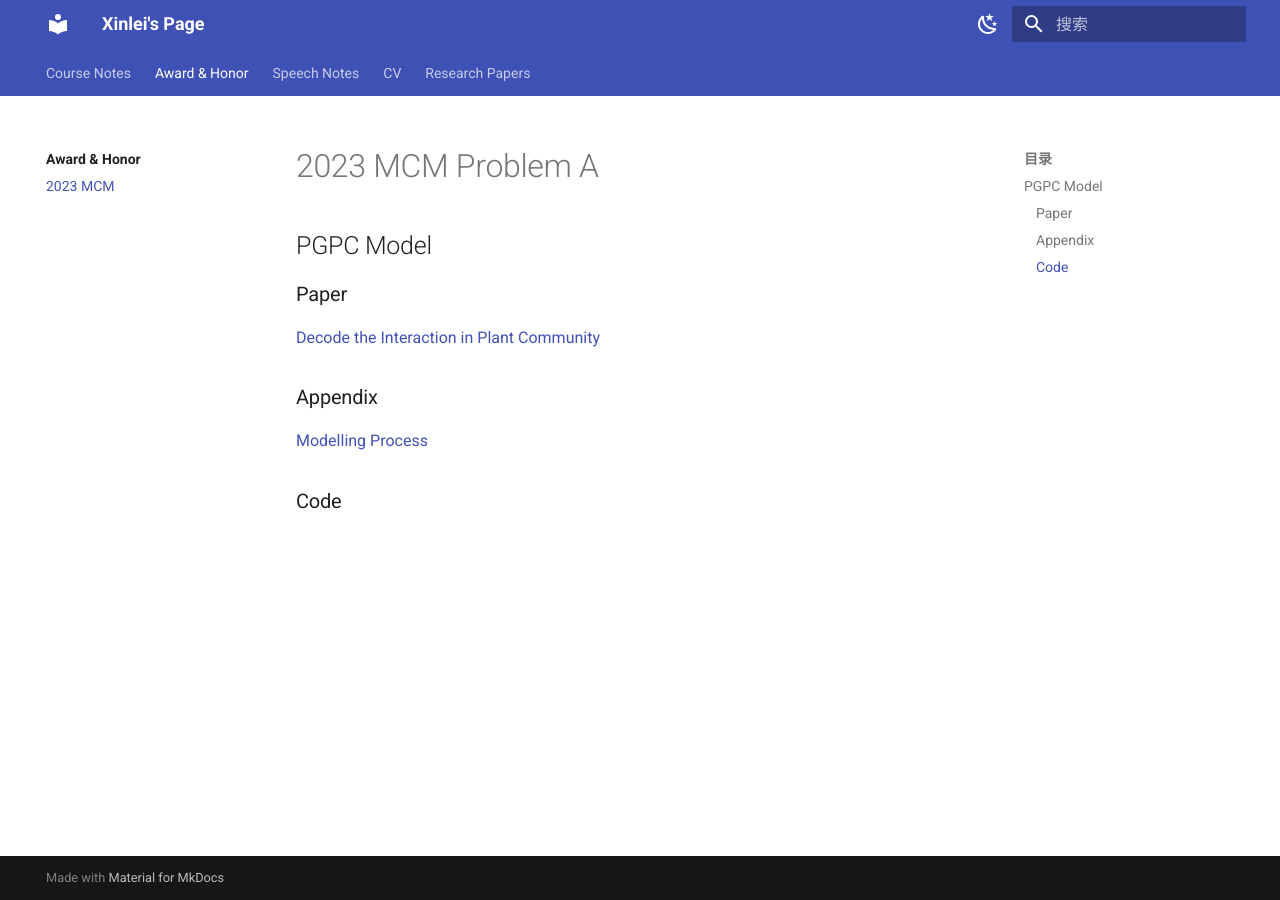
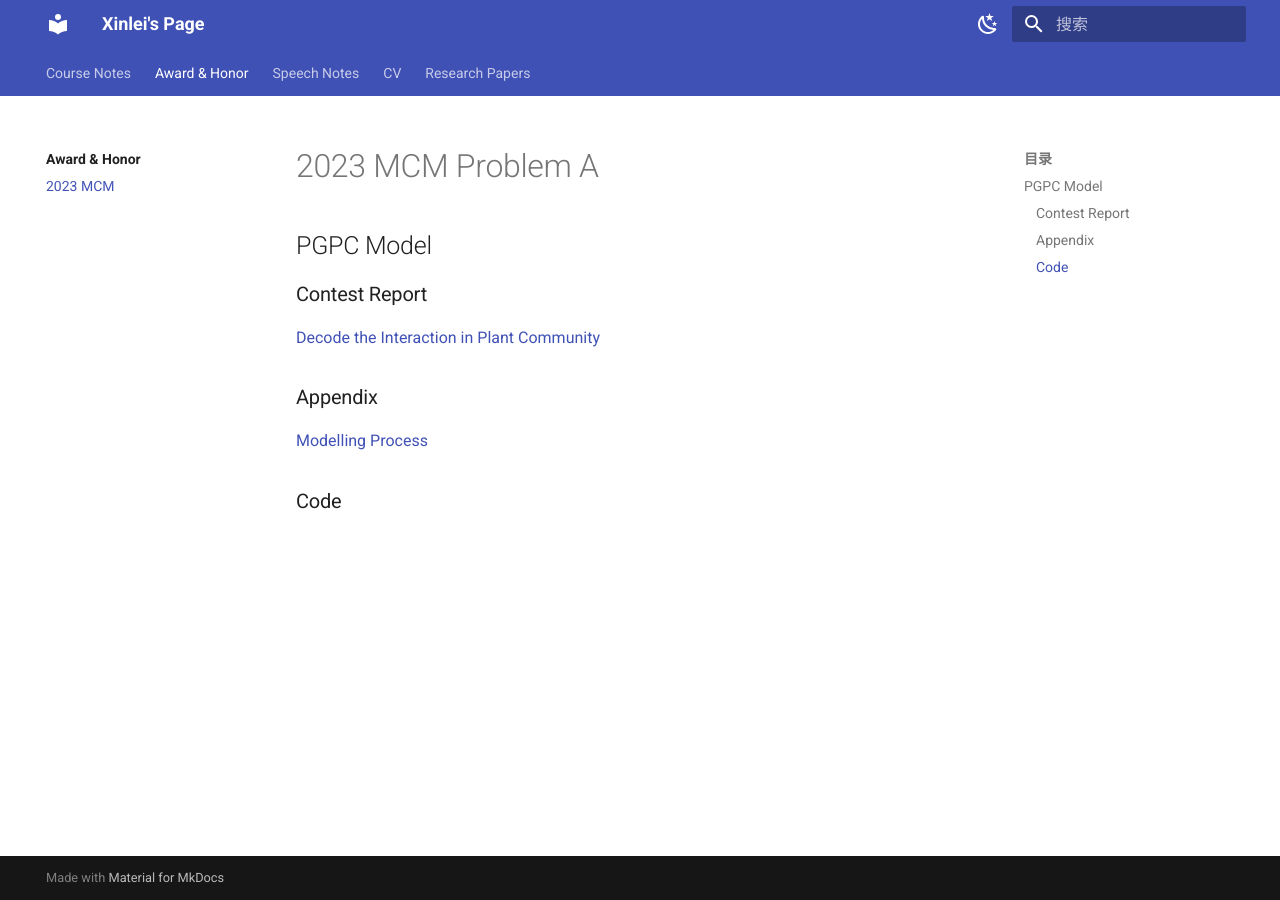
Before and after one commit to GuanQinG-GitHub/personal-website, an MkDocs documentation site: the page built from docs/Awards/2023MCM/2023MCM.md, in a window 1280 px wide. Built offline with MkDocs 1.6.1 and Material for MkDocs 9.7.7, drawn with Linux system fonts in a browser that asks for light colours.

Commit message:
Update 2023MCM.md

```diff
--- a/docs/Awards/2023MCM/2023MCM.md
+++ b/docs/Awards/2023MCM/2023MCM.md
@@ -1,6 +1,6 @@
 #2023 MCM Problem A
 ## PGPC Model
-### Paper
+### Contest Report
 [Decode the Interaction in Plant Community](./PGPC.pdf)
 ### Appendix
 [Modelling Process](./Modelling_process.pdf)
```
